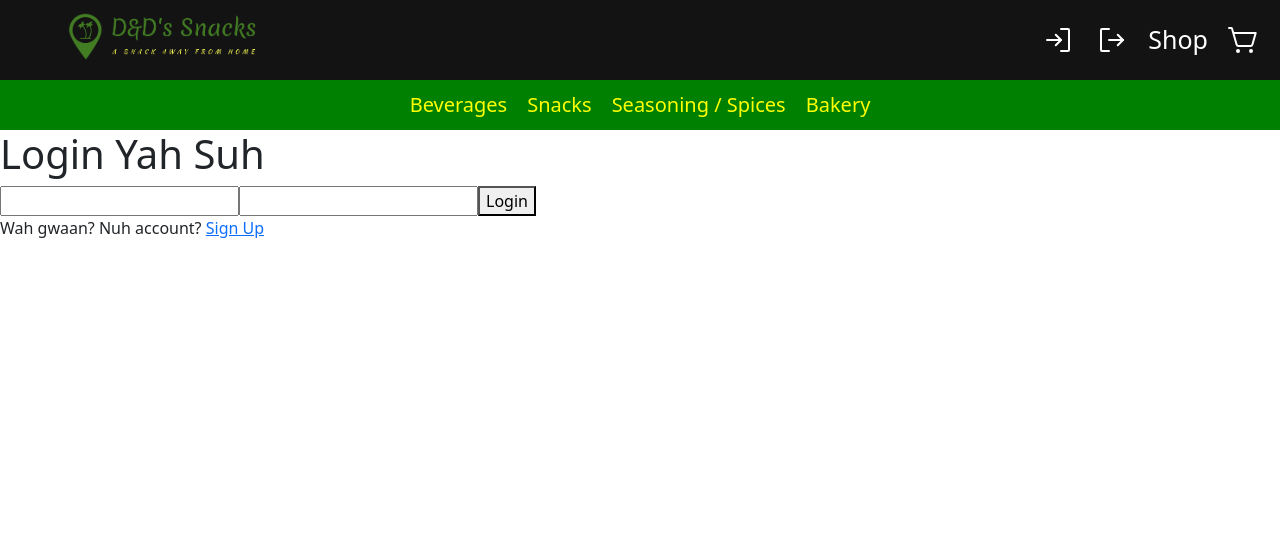
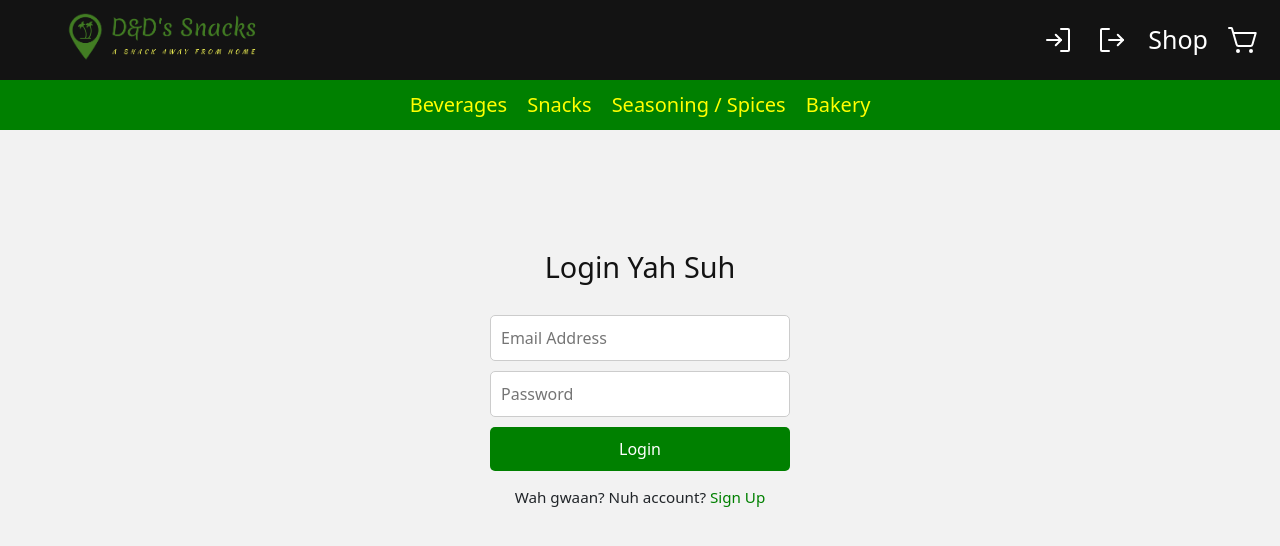
Before and after one commit to WxProg/D-D-s-Snacks-LLC, a React (Create React App) app: page /signin in a window 1280 px wide. Shown: the top 546 px of the page. Built offline with nearby package versions, Linux system fonts and the light colour scheme.

Commit message:
1.Connected the frontend to the backend(installed Axios and Cors). 2. Signup page is fully functioning.

```diff
--- a/package.json
+++ b/package.json
@@ -3,6 +3,9 @@
   "version": "0.1.0",
   "private": true,
   "dependencies": {
+    "@emotion/react": "^11.11.1",
+    "@emotion/styled": "^11.11.0",
+    "@mui/icons-material": "^5.14.9",
     "@testing-library/jest-dom": "^5.17.0",
     "@testing-library/react": "^13.4.0",
     "@testing-library/user-event": "^13.5.0",
--- a/src/App.jsx
+++ b/src/App.jsx
@@ -14,9 +14,9 @@ export default function App() {
         <Router>
           <NavBar />
           <Routes>
-            <Route path="/signin" element={<SignIn />}></Route>
-            <Route path="/signup" element={<SignUp />}></Route>
-            <Route path="/signout" element={""}></Route>
+            <Route path="/signin" element={<SignIn />} />
+            <Route path="/signup" element={<SignUp />} />
+            <Route path="/signout" element={""} />
             <Route path="/" element={<Shop />} />
             <Route path="/cart" element={<Cart />} />
           </Routes>
--- a/src/pages/signin/SignIn.jsx
+++ b/src/pages/signin/SignIn.jsx
@@ -1,25 +1,63 @@
-import React, { useState } from "react";
-import { Link } from "react-router-dom";
+import React, { useEffect, useState } from "react";
+import { Link, useLocation } from "react-router-dom";
+import "./signin.css";
 
 const SignIn = () => {
-  const [userEmail, setUserEmail] = useState("");
-  const [userPassword, setUserPassword] = useState("");
+  const [userLoginDetails, setUserLoginDetails] = useState({
+    email: "",
+    password: "",
+  });
 
-  function handleChange(event) {
-    console.log(event.target.value);
-  }
+  const [showRegistrationMessage, setShowRegistrationMessage] = useState(false);
 
-  function handleClick(event) {
+  const location = useLocation();
+
+  useEffect(() => {
+    if (location.state?.registered) {
+      setShowRegistrationMessage(true);
+      const timeoutId = setTimeout(() => {
+        setShowRegistrationMessage(false);
+      }, 5000);
+
+      return () => clearTimeout(timeoutId);
+    }
+  }, [location.state]);
+
+  const handleChange = (event) => {
+    const { name, value } = event.target;
+    setUserLoginDetails({ ...userLoginDetails, [name]: value });
+  };
+
+  const handleClick = async (event) => {
     event.preventDefault();
     console.log("I was clicked");
-  }
+    try {
+    } catch (error) {}
+  };
 
   return (
     <div className="signin-layout">
       <h1>Login Yah Suh</h1>
+      {showRegistrationMessage && (
+        <p className="registeredSuccessfully">
+          You have been registered successfully!
+        </p>
+      )}
       <form className="signin-form" onSubmit={handleClick}>
-        <input onChange="" type="text" value={userEmail}></input>
-        <input onChange="" type="text" value={userPassword}></input>
+        <input
+          name="email"
+          onChange={handleChange}
+          type="text"
+          placeholder="Email Address"
+          value={userLoginDetails.email}
+        ></input>
+        <input
+          name="password"
+          onChange={handleChange}
+          type="text"
+          placeholder="Password"
+          value={userLoginDetails.password}
+        ></input>
         <button type="submit">Login</button>
       </form>
       <div className="signup-option">
--- a/src/pages/signin/signin.css
+++ b/src/pages/signin/signin.css
@@ -0,0 +1,88 @@
+/* ======================
+   SignIn Page styles
+   ====================== */
+
+/* General layout for the sign-in page */
+.signin-layout {
+  width: 100vw;
+  min-height: 100vh; /* ensure your background still fills the screen */
+  display: flex;
+  flex-direction: column;
+  align-items: center;
+  justify-content: flex-start; /* align the form towards the top */
+  padding-top: 15vh; /* adjust this to push the form a bit down from the top */
+  background-color: #f2f2f2;
+}
+
+.signin-layout h1 {
+  font-size: 1.8rem;
+  color: rgb(19, 19, 19);
+  margin-bottom: 30px;
+}
+
+/* Style for the form */
+.signin-form {
+  width: 300px; /* Fixed width for the form */
+  display: flex;
+  flex-direction: column;
+}
+
+.signin-form input {
+  padding: 10px; /* Padding inside each input field */
+  margin-bottom: 10px; /* Space between each input field */
+  border: 1px solid #ccc;
+  border-radius: 5px;
+  font-size: 16px;
+}
+
+.signin-form button {
+  padding: 10px 15px;
+  background-color: rgb(0, 128, 0);
+  color: white;
+  border: none;
+  border-radius: 5px;
+  font-size: 16px;
+  cursor: pointer;
+  transition: opacity 0.3s;
+}
+
+.signin-form button:hover {
+  opacity: 0.7;
+}
+
+/* Styles for the signup option below the form */
+.signup-option {
+  margin-top: 15px; /* add some space above this section */
+  font-size: 0.95rem; /* making the font a bit smaller than default */
+}
+
+.signup-option a {
+  color: rgb(0, 128, 0); /* using the green color from the button */
+  text-decoration: none;
+  transition: opacity 0.3s;
+}
+
+.signup-option a:hover {
+  opacity: 0.7;
+}
+
+/* Style for the registration success message */
+.registeredSuccessfully {
+  padding: 10px 15px; /* Padding to make it visually pleasant */
+  background-color: rgb(
+    0,
+    128,
+    0
+  ); /* Using the green color similar to the button */
+  color: yellow; /* Text color to contrast with the green background */
+  border-radius: 5px; /* Rounded corners like the other elements */
+  font-size: 1rem; /* Font size, can be adjusted to your preference */
+  font-weight: bold; /* Make it bold to stand out */
+  margin-bottom: 20px; /* Space below the message to separate it from other elements */
+  text-align: center; /* Center the text inside */
+  transition: opacity 0.3s; /* Smooth transition for any hover or other effects */
+}
+
+.registeredSuccessfully:hover {
+  opacity: 0.9; /* A slight change in opacity on hover to indicate interactivity */
+}
--- a/src/pages/signup/SignUp.jsx
+++ b/src/pages/signup/SignUp.jsx
@@ -1,14 +1,38 @@
 import React, { useState } from "react";
+import { useNavigate, Link } from "react-router-dom";
+import { PriorityHighRounded } from "@mui/icons-material";
 import "./signup.css";
 import axios from "axios";
 
 const SignUp = () => {
+  const navigate = useNavigate();
+
   const [userCredentials, setUserCredentials] = useState({
     fName: "",
     lName: "",
     email: "",
     password: "",
   });
+
+  const [errors, setErrors] = useState({});
+
+  /*
+   * This mapper function will map the serverMessage that will be returned from sending
+   * request to the API.
+   */
+  const mapServerMessageToErrorState = (serverMessage) => {
+    const errorMap = {
+      "There's already an account with this email.": {
+        field: "email",
+        message: serverMessage,
+      },
+      "Password must be at least 8 characters long.": {
+        field: "password",
+        message: serverMessage,
+      },
+    };
+    return errorMap[serverMessage];
+  };
 
   const handleChange = (event) => {
     const { name, value } = event.target;
@@ -20,6 +44,10 @@ const SignUp = () => {
 
   const handleClick = async (event) => {
     event.preventDefault();
+
+    // Reset errors before making a request
+    // setErrors({});
+
     try {
       const response = await axios.post(
         "http://localhost:5000/users/signup",
@@ -27,8 +55,25 @@ const SignUp = () => {
       );
       console.log("Response from server:", response.data);
       console.log("It connected successfully.");
+
+      navigate("/signin", { state: { registered: true } });
     } catch (error) {
-      console.log("Error submitting form:", error);
+      // console.log("Error submitting form:", error);
+      // if (error.response && error.response.data.message) {
+      //   alert(error.response.data.message);
+      // }
+      const serverMessage = error.response.data.message;
+      const errorField = mapServerMessageToErrorState(serverMessage);
+
+      // console.log(serverMessage);
+      // console.log(errorField);
+      // console.log(mapServerMessageToErrorState());
+      if (errorField) {
+        setErrors((prevState) => ({
+          ...prevState,
+          [errorField.field]: errorField.message,
+        }));
+      }
     }
   };
 
@@ -57,6 +102,21 @@ const SignUp = () => {
           placeholder="Email Address"
           value={userCredentials.email}
         />
+        {errors.email && (
+          <div style={{ display: "flex", alignItems: "center" }}>
+            <PriorityHighRounded color="error" />
+            <small className="error-message">
+              {errors.email}
+              <Link
+                className="signInLink"
+                style={{ marginLeft: "6px" }}
+                to="/signin"
+              >
+                Sign in
+              </Link>
+            </small>
+          </div>
+        )}
         <input
           name="password"
           onChange={handleChange}
@@ -65,10 +125,15 @@ const SignUp = () => {
           value={userCredentials.password}
           autoComplete="off"
         />
+        {errors.password && (
+          <div style={{ display: "flex", alignItems: "center" }}>
+            <PriorityHighRounded color="error" />
+            <small className="error-message">{errors.password}</small>
+          </div>
+        )}
         <button type="submit">Submit</button>
       </form>
     </div>
   );
 };
-
 export default SignUp;
--- a/src/pages/signup/signup.css
+++ b/src/pages/signup/signup.css
@@ -53,3 +53,24 @@
 .signup-form button:hover {
   opacity: 0.7; /* Hover effect to make the button interactive */
 }
+
+.error-message {
+  color: #d32f2f; /* red color for error text */
+  font-size: 0.8rem; /* slightly smaller text */
+  margin-top: 0.2rem; /* space above the error */
+  margin-bottom: 0.5rem; /* space below the error */
+  display: block; /* ensures it's always on its own line */
+  font-weight: bold; /* makes text bold */
+  font-style: italic;
+  text-align: center;
+}
+
+.signInLink {
+  color: rgb(0, 128, 0);
+  text-decoration: none;
+  transition: opacity 0.3s;
+}
+
+.signInLink:hover {
+  opacity: 0.7;
+}
```
Also changed, not shown: src/styles.css (deleted, +0 -7 lines), 2 other files (tests, documents, lock files or other folders).
